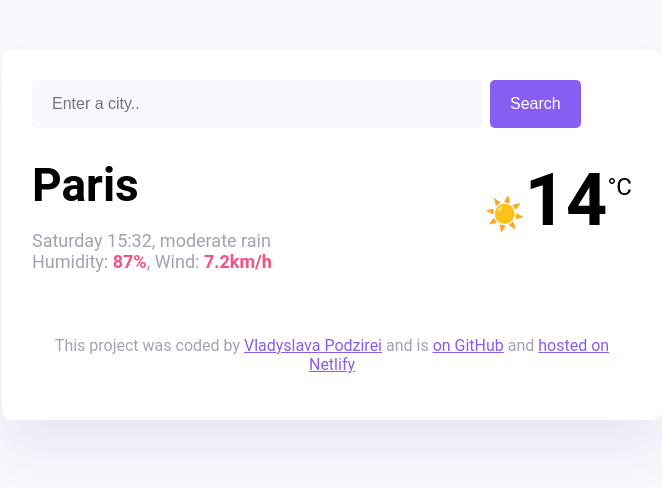
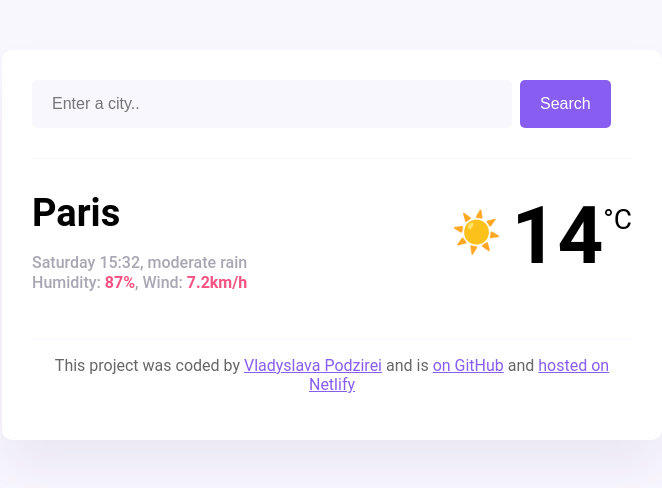
Before and after one commit to VladaRey/Weather-app, a plain HTML site: page index.html in a window 1280 px wide. Shown: the whole page, without its empty margins (308-970 px from the left). Drawn offline with nearby package versions, Linux system fonts and the light colour scheme.

Commit message:
Updated the CSS

```diff
--- a/index.html
+++ b/index.html
@@ -14,6 +14,7 @@
           <input
             type="search"
             placeholder="Enter a city.."
+            required
             class="button-city"
             id="city"
           />
@@ -30,9 +31,9 @@
             </p>
           </div>
           <div class="temperature">
-            <span class="temperature-icon">☀️</span
-            ><span class="temperature-value" id="temperature-value">14</span
-            ><span class="temperature-unit">°C</span>
+            <div class="temperature-icon">☀️</div>
+            <div class="temperature-value" id="temperature-value">14</div>
+            <div class="temperature-unit">°C</div>
           </div>
         </div>
       </main>
--- a/style.css
+++ b/style.css
@@ -11,6 +11,10 @@ section {
   padding: 30px;
   box-shadow: 0px 30px 50px rgb(65, 50, 100, 0.08);
 }
+header {
+  border-bottom: 1px solid #f9f7fe;
+  padding: 0 0 30px;
+}
 main {
   padding: 30px 0;
 }
@@ -21,7 +25,7 @@ main {
   padding: 15px 20px;
   margin-right: 2px;
   border: none;
-  width: 75%;
+  width: 80%;
   border-radius: 5px;
 }
 .button-search {
@@ -34,18 +38,21 @@ main {
   color: #fff;
 }
 h1 {
-  font-size: 46px;
+  font-size: 38px;
+  line-height: 48px;
   margin: 0px;
 }
 main p {
-  font-size: 18px;
-  color: #a5a1b2;
+  font-size: 16px;
+  line-height: 20px;
+  font-weight: 500;
+  color: rgb(39, 33, 66, 0.4);
 }
 main strong {
   color: #f65282;
 }
 .temperature {
-  font-size: 44px;
+  display: flex;
 }
 .current-weather {
   display: flex;
@@ -53,19 +60,21 @@ main strong {
 }
 .temperature-value {
   font-weight: bold;
-  font-size: 72px;
+  font-size: 80px;
+  margin-left: 10px;
 }
 .temperature-unit {
-  font-size: 24px;
-  position: relative;
-  top: -30px;
+  font-size: 28px;
+  margin-top: 14px;
 }
 .temperature-icon {
-  font-size: 32px;
+  font-size: 40px;
+  margin-top: 20px;
 }
 footer {
   text-align: center;
-  color: #a5a1b2;
+  color: rgb(0, 0, 0, 0.6);
+  border-top: 1px solid #f9f7fe;
 }
 a {
   color: #885df1;
```
